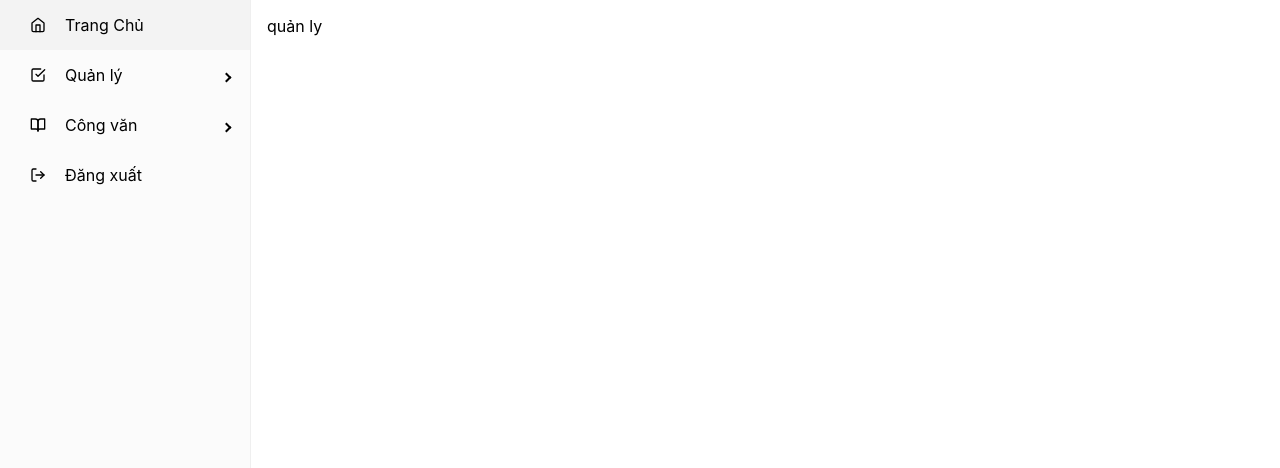
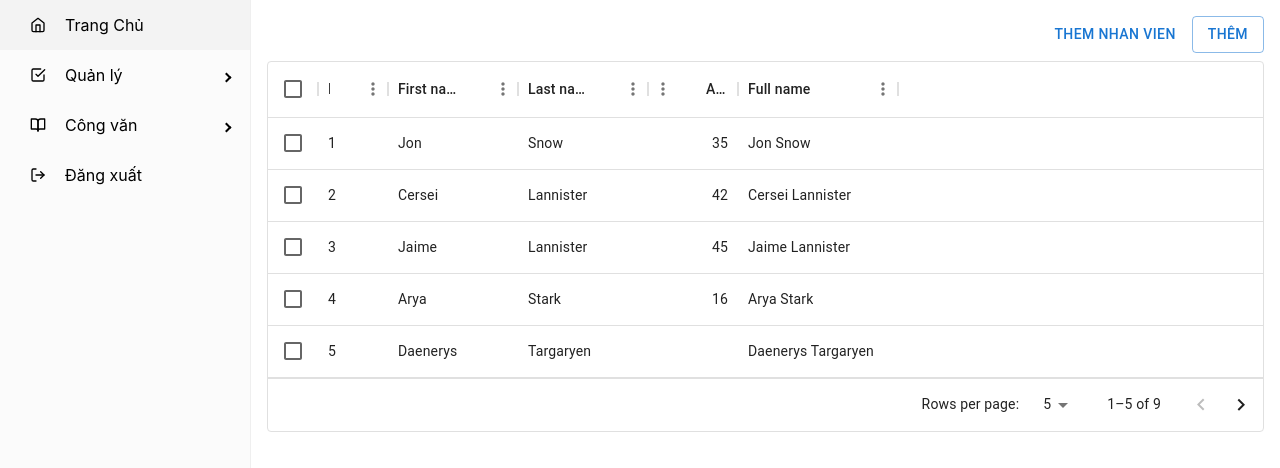
Before and after one commit to cubo142/QuanLyCongVan, a React (Create React App) app in the folder frontend/quanlycongvan-project/: page /quanly in a window 1280 px wide. Shown: the top 468 px of the page. Built offline with nearby package versions, Linux system fonts and the light colour scheme.

Commit message:
dung layout quan ly nhan vien

```diff
--- a/frontend/quanlycongvan-project/package.json
+++ b/frontend/quanlycongvan-project/package.json
@@ -7,6 +7,7 @@
     "@emotion/styled": "^11.11.0",
     "@mui/icons-material": "^5.14.3",
     "@mui/material": "^5.14.5",
+    "@mui/x-data-grid": "^6.12.0",
     "@testing-library/jest-dom": "^5.17.0",
     "@testing-library/react": "^13.4.0",
     "@testing-library/user-event": "^13.5.0",
--- a/frontend/quanlycongvan-project/src/App.js
+++ b/frontend/quanlycongvan-project/src/App.js
@@ -1,7 +1,7 @@
 import Layout from "./components/global/Layout";
 import PageTrangChu from './pages/PageTrangChu';
-import PageQuanLy from './pages/PageQuanLy';
 import { Routes, Route } from "react-router-dom";
+import QLNhanVien from "./components/quanly/QLNhanVien/QLNhanVien";
 
 function App() {
   return (
@@ -9,7 +9,7 @@ function App() {
       <Layout>
         <Routes>
           <Route path="/" element={<PageTrangChu />} />
-          <Route path="quanly" element={<PageQuanLy />} />
+          <Route path="quanly" element={<QLNhanVien />} />
         </Routes>
       </Layout>
 
--- a/frontend/quanlycongvan-project/src/components/global/Layout.js
+++ b/frontend/quanlycongvan-project/src/components/global/Layout.js
@@ -1,13 +1,19 @@
 import React from 'react';
 import SideNavigationBar from './SideNavigationBar';
 
+//Style
 const layoutStyle = {
     display: "flex",
-    height:"100vh"
+    height: "100vh",
 }
 const contentContainerStyle = {
-    padding: "16px"
+    padding: "16px",
+    margin: "0",
+    height: 'fit-cotent',
+    width: "100%"
 }
+
+
 const Layout = ({ children }) => {
     return (
         <div id="layout" style={layoutStyle}>
--- a/frontend/quanlycongvan-project/src/components/global/SideNavigationBar.js
+++ b/frontend/quanlycongvan-project/src/components/global/SideNavigationBar.js
@@ -7,24 +7,15 @@ const SideNavigationBar = () => {
     return (
         <div style={{ display: 'flex', height: '100vh' }}>
             <Sidebar >
-                <Menu
-                    menuItemStyles={{
-                        button: {
-                            // the active class will be added automatically by react router
-                            // so we can use it to style the active menu item
-                            [`&.active`]: {
-                                backgroundColor: '#red',
-                                color: '#b6c8d9',
-                            },
-                        },
-                    }}
-                >
+                <Menu>
                     {/* Trang chủ */}
                     <MenuItem icon={<FiHome />} component={<Link to="/" />}>Trang Chủ</MenuItem>
 
                     {/* Quản lý */}
                     <SubMenu icon={<FiCheckSquare />} label="Quản lý">
-                        <MenuItem component={<Link to="/quanly" />}>Quản lý nhân viên</MenuItem>
+                        <MenuItem
+
+                            component={<Link to="/quanly" />}>Quản lý nhân viên</MenuItem>
                         <MenuItem>Quản lý phòng ban</MenuItem>
                         <MenuItem>Quản lý chủ đề</MenuItem>
                     </SubMenu>
--- /dev/null
+++ b/frontend/quanlycongvan-project/src/components/quanly/QLNhanVien/QLNhanVien.js
@@ -0,0 +1,75 @@
+import React from 'react';
+import { Box, Button } from '@mui/material';
+import { DataGrid } from '@mui/x-data-grid';
+import QLThemNhanVien from './QLThemNhanVien';
+import '../quanly.css'
+
+const pageStyle = {
+    display: 'flex',
+    flexDirection: 'column',
+    position: "relative",
+    margin: "auto"
+}
+
+//Content mẫu cho datagrid
+const columns = [
+    { field: 'id', headerName: 'ID', width: 70 },
+    { field: 'firstName', headerName: 'First name', width: 130 },
+    { field: 'lastName', headerName: 'Last name', width: 130 },
+    {
+        field: 'age',
+        headerName: 'Age',
+        type: 'number',
+        width: 90,
+    },
+    {
+        field: 'fullName',
+        headerName: 'Full name',
+        description: 'This column has a value getter and is not sortable.',
+        sortable: false,
+        width: 160,
+        valueGetter: (params) =>
+            `${params.row.firstName || ''} ${params.row.lastName || ''}`,
+    },
+];
+
+const rows = [
+    { id: 1, lastName: 'Snow', firstName: 'Jon', age: 35 },
+    { id: 2, lastName: 'Lannister', firstName: 'Cersei', age: 42 },
+    { id: 3, lastName: 'Lannister', firstName: 'Jaime', age: 45 },
+    { id: 4, lastName: 'Stark', firstName: 'Arya', age: 16 },
+    { id: 5, lastName: 'Targaryen', firstName: 'Daenerys', age: null },
+    { id: 6, lastName: 'Melisandre', firstName: null, age: 150 },
+    { id: 7, lastName: 'Clifford', firstName: 'Ferrara', age: 44 },
+    { id: 8, lastName: 'Frances', firstName: 'Rossini', age: 36 },
+    { id: 9, lastName: 'Roxie', firstName: 'Harvey', age: 65 },
+];
+const QLNhanVien = () => {
+    return (
+        <Box style={pageStyle}>
+            <div className="button-row">
+                <Button className="button-lg">Them Nhan Vien</Button>
+                <div className='space-width' />
+                <div className="add-button">
+                    <QLThemNhanVien />
+                </div>
+            </div>
+            <div className='space-height' />
+            <div style={{ height: '100%', width: '100%' }}>
+                <DataGrid
+                    rows={rows}
+                    columns={columns}
+                    initialState={{
+                        pagination: {
+                            paginationModel: { page: 0, pageSize: 5 },
+                        },
+                    }}
+                    pageSizeOptions={[5, 10]}
+                    checkboxSelection
+                />
+            </div>
+        </Box>
+    );
+};
+
+export default QLNhanVien;
--- /dev/null
+++ b/frontend/quanlycongvan-project/src/components/quanly/QLNhanVien/QLThemNhanVien.js
@@ -0,0 +1,54 @@
+import React, { useState } from 'react';
+import { Modal, Box, Button, Dialog, DialogActions, DialogTitle, DialogContent } from '@mui/material';
+
+
+const modalStyle = {
+    position: 'absolute',
+    top: '50%',
+    left: '50%',
+    transform: 'translate(-50%, -50%)',
+    width: 400,
+    border: '2px solid #000',
+    boxShadow: 24,
+    backgroundColor: "white"
+};
+
+const QLThemNhanVien = () => {
+
+    const [open, setOpen] = useState(false);
+
+    const handleOpen = () => {
+        setOpen(true)
+    }
+
+    const handleClose = () => {
+        setOpen(false)
+    }
+
+    return (
+        <Box>
+            <Button variant="outlined" onClick={handleOpen}>
+                Thêm
+            </Button>
+            <Dialog
+                open={open}
+                onClose={handleClose}
+            >
+                <DialogTitle>
+                    Wanna ăn 3 tô cơm ?
+                </DialogTitle>
+                <DialogContent>
+                    Mẹ mày béo
+                </DialogContent>
+                <DialogActions>
+                    <Button onClick={handleClose}>Disagree</Button>
+                    <Button onClick={handleClose} autoFocus>
+                        Agree
+                    </Button>
+                </DialogActions>
+            </Dialog>
+        </Box >
+    );
+};
+
+export default QLThemNhanVien;
--- /dev/null
+++ b/frontend/quanlycongvan-project/src/components/quanly/quanly.css
@@ -0,0 +1,17 @@
+.button-lg {
+    width: fit-content;
+    height: fit-content;
+}
+
+.button-row {
+    display: flex;
+    justify-content: flex-end;
+}
+
+.space-width {
+    width: 8px;
+}
+
+.space-height {
+    height: 8px
+}
--- a/frontend/quanlycongvan-project/src/pages/PageQuanLy.js
+++ /dev/null
@@ -1,12 +0,0 @@
-import React from 'react';
-
-
-const PageQuanLy = () => {
-    return (
-        <div>
-            quản ly
-        </div>
-    );
-};
-
-export default PageQuanLy;
```
Also changed, not shown: 1 other file (tests, documents, lock files or other folders).
